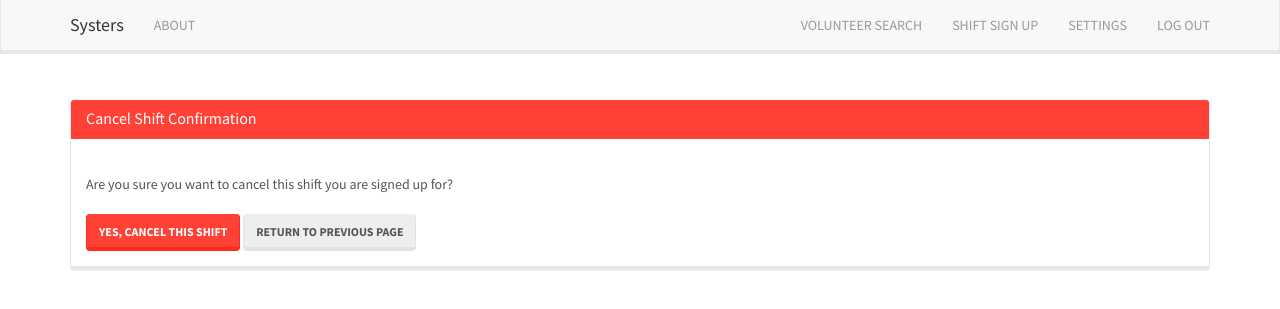
After one commit to Nerdylicious/vms-integrated, a Django app: page /shift/cancel/1/1 in a window 1280 px wide. The commit adds this page. Shown: the top 309 px of the page. Run offline with Django 3.2, Linux system fonts and the light colour scheme; the visitor is signed in with stand-in values (Sample User, id 1); data that the repository does not hold is empty; parts of the project's set-up code (start-up, migrations or seed data) failed here and were passed over; some libraries are stand-ins or nearby versions.

Commit message:
Created template for cancel shifts and fixed issue with static files not not loading relative to the current url

```diff
--- /dev/null
+++ b/vms/shift/templates/shift/cancel_shift.html
@@ -0,0 +1,21 @@
+{% extends "vms/base.html" %}
+
+{% block content %}
+    <div class="spacer"></div>
+    <form action="" method="post">
+        {% csrf_token %}
+        <div class="panel panel-danger">
+            <div class="panel-heading">
+                <h3 class="panel-title">Cancel Shift Confirmation</h3>
+            </div>
+            <div class="panel-body">
+                <br>
+                Are you sure you want to cancel this shift you are signed up for?
+                <br>
+                <br>
+                <button class="btn btn-danger" type="submit">Yes, Cancel this Shift</button>
+                <input type="button" class="btn btn-default" value="Return to Previous Page" onClick="javascript:history.go(-1);">
+            </div>
+        </div>
+    </form>
+{% endblock %}
--- a/vms/shift/templates/shift/volunteer_shifts.html
+++ b/vms/shift/templates/shift/volunteer_shifts.html
@@ -27,7 +27,7 @@
                             <a href="" class="btn btn-success btn-sm">Add Hours</a>
                         </td>
                         <td>
-                            <a href="" class="btn btn-danger btn-sm">Cancel Shift</a>
+                            <a href="{% url 'shift:cancel' shift.id user.volunteer.id %}" class="btn btn-danger btn-sm">Cancel Shift</a>
                         </td>
                     </tr>
                 {% endfor %}
--- a/vms/shift/urls.py
+++ b/vms/shift/urls.py
@@ -3,6 +3,7 @@ from shift import views
 
 urlpatterns = patterns('',
     url(r'^create/(?P<job_id>\d+)$', views.create, name='create'),
+    url(r'^cancel/(?P<shift_id>\d+)/(?P<volunteer_id>\d+)$', views.cancel, name='cancel'),
     url(r'^delete/(?P<shift_id>\d+)$', views.delete, name='delete'),
     url(r'^edit/(?P<shift_id>\d+)$', views.edit, name='edit'),
     url(r'^list_jobs/$', views.list_jobs, name='list_jobs'),
--- a/vms/shift/views.py
+++ b/vms/shift/views.py
@@ -6,6 +6,10 @@ from job.services import *
 from shift.forms import ShiftForm
 from shift.models import Shift
 from shift.services import *
+
+@login_required
+def cancel(request, shift_id, volunteer_id):
+    return render(request, 'shift/cancel_shift.html')
 
 @login_required
 def create(request, job_id):
--- a/vms/vms/templates/vms/base.html
+++ b/vms/vms/templates/vms/base.html
@@ -1,4 +1,5 @@
 <!DOCTYPE html>
+{% load staticfiles %}
 <html lang="en">
   <head>
     <meta charset="utf-8">
@@ -9,9 +10,9 @@
     <title>Volunteer Management System</title>
     <!-- Bootstrap core CSS -->
     <!--<link href="../../static/vms/bootstrap-3.2.0-dist/css/bootstrap.min.css" rel="stylesheet">-->
-    <link href="../../static/vms/bootstrap-lumen-theme/css/bootstrap.min.css" rel="stylesheet">
+    <link href="{% static "vms/bootstrap-lumen-theme/css/bootstrap.min.css" %}" rel="stylesheet">
     <!-- Custom styling taken from Systers Portal -->
-    <link href="../../static/vms/css/style.css" rel="stylesheet">
+    <link href="{% static "vms/css/style.css" %}" rel="stylesheet">
   </head>
   <body>
     <div class="navbar navbar-default navbar-fixed-top" role="navigation">
@@ -50,7 +51,7 @@
     <!-- Bootstrap core JavaScript
     ================================================== -->
     <!-- Placed at the end of the document so the pages load faster -->
-    <script src="../../static/vms/jquery/jquery-1.11.1.min.js"></script>
-    <script src="../../static/vms/bootstrap-3.2.0-dist/js/bootstrap.min.js"></script>
+    <script src="{% static "vms/jquery/jquery-1.11.1.min.js" %}"></script>
+    <script src="{% static "vms/bootstrap-3.2.0-dist/js/bootstrap.min.js" %}"></script>
   </body>
 </html>
```
